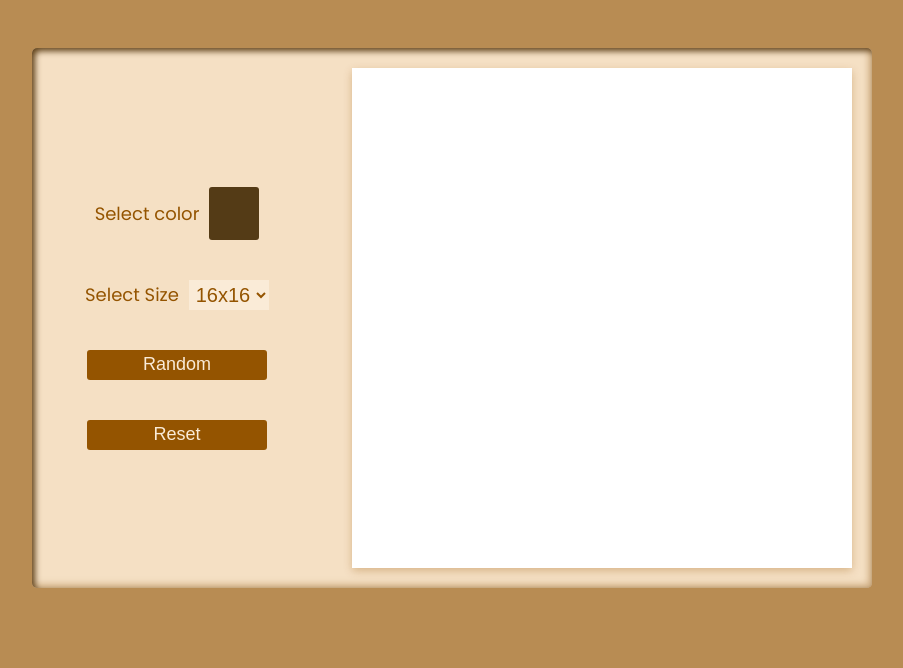
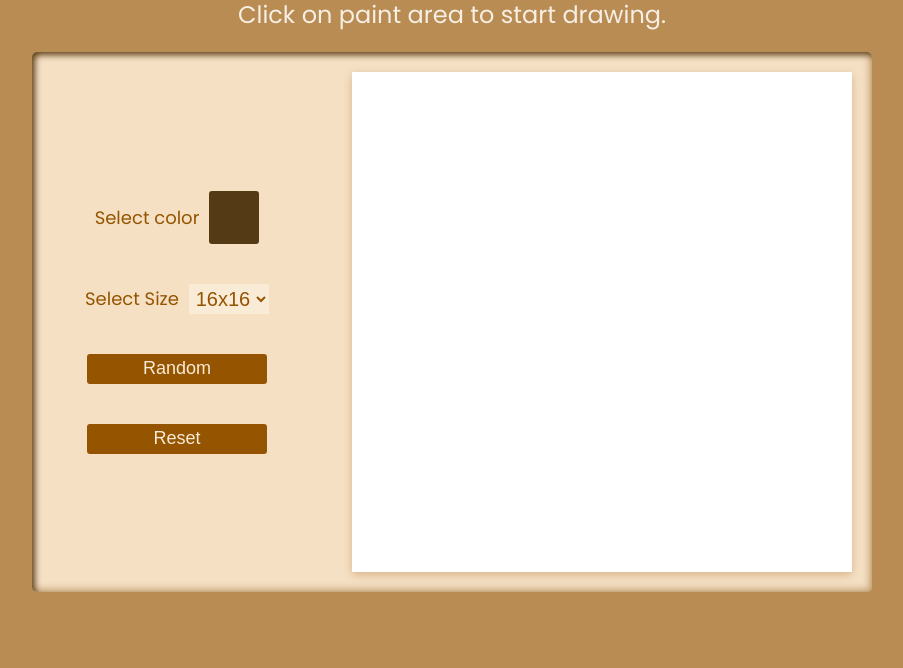
Before and after one commit to abbas-dhd/Etch-a-Sketch, a plain HTML site: page index.html in a window 1280 px wide. Shown: the part 132-800 px from the top of the page, without its empty margins (188-1091 px from the left). Drawn offline with Linux system fonts and the light colour scheme.

Commit message:
Added tip
Added a simple UI tip which helps user on how to start painting.

```diff
--- a/index.html
+++ b/index.html
@@ -18,6 +18,7 @@
         <header>
             <h1>Etch-a-Sketch</h1>
         </header>
+        <p>Click on paint area to start drawing.</p>
         <div class="main-container">
             <div class="settings-container">
                 <div class="color">
--- a/style.css
+++ b/style.css
@@ -23,12 +23,19 @@ header{
     20px 20px 0px #543b1681,
     30px 30px 0px #543b1625;
 }
+p{
+    color: rgb(247, 238, 228);
+    font-size: 1.2rem;
+    text-align: center;
+    margin: auto;
+    margin-top: 9px;
+}
 .main-container{
     display: flex;
     width: fit-content;
     height: fit-content;
     margin: auto;
-    margin-top: 3rem;
+    margin-top: 1rem;
     padding: 1rem;
     border-radius: 5px;
     /* border: 2px solid red; */
```
